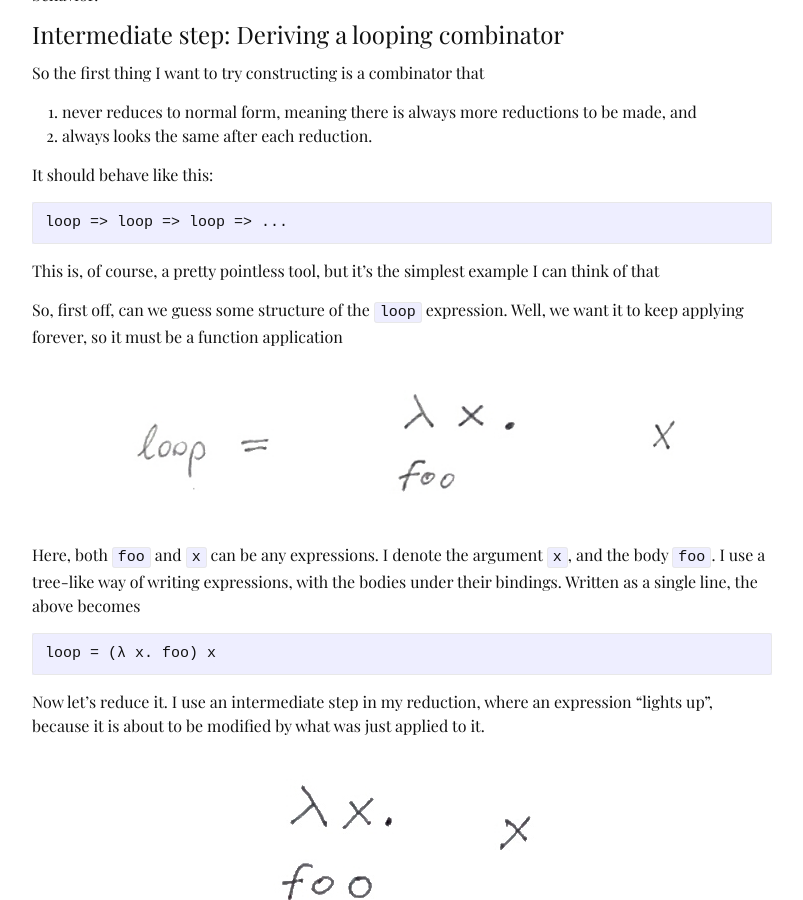
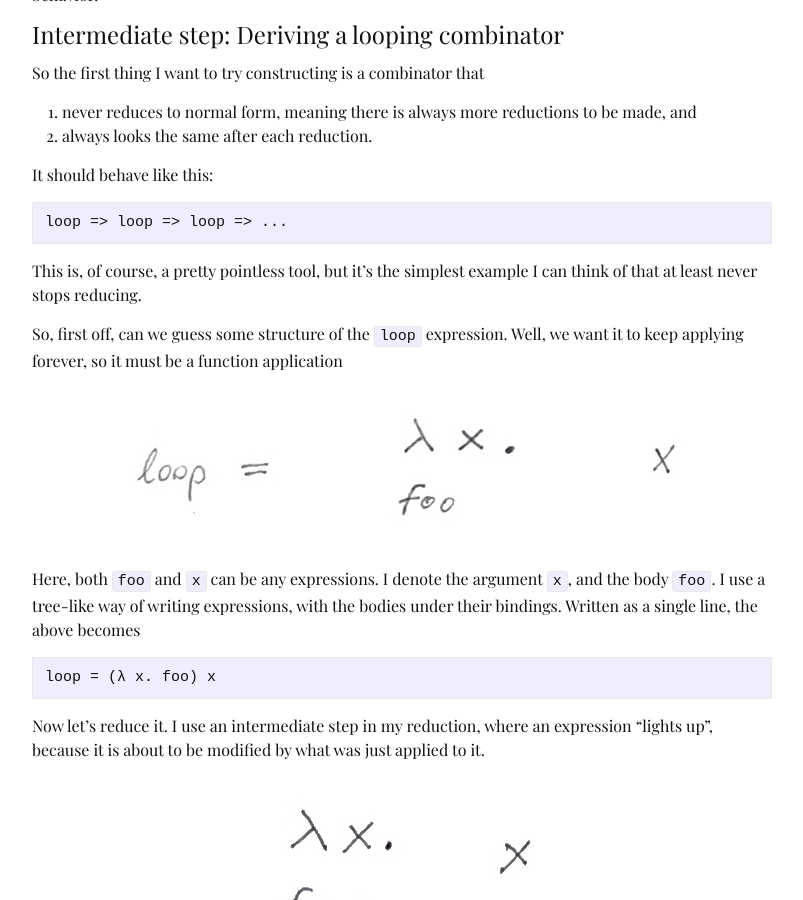
Before and after one commit to hjorthjort/hjorthjort.github.io, a Jekyll site: the page built from _posts/2018-11-08-2018-11-08-really_getting_the_y-combinator.markdown, in a window 1280 px wide and 900 px high, scrolled down 1866 px. Shown: the whole window, without its empty margins (238-1041 px from the left). Built offline with Jekyll 4.4.1, drawn with Linux system fonts in a browser that asks for light colours.

Commit message:
Finish sentence in Y combinator post

````diff
--- a/_posts/2018-11-08-2018-11-08-really_getting_the_y-combinator.markdown
+++ b/_posts/2018-11-08-2018-11-08-really_getting_the_y-combinator.markdown
@@ -117,7 +117,7 @@ It should behave like this:
 loop => loop => loop => ...
 ```
 
-This is, of course, a pretty pointless tool, but it's the simplest example I can think of that
+This is, of course, a pretty pointless tool, but it's the simplest example I can think of that at least never stops reducing.
 
 So, first off, can we guess some structure of the `loop` expression. Well, we
 want it to keep applying forever, so it must be a function application
````
